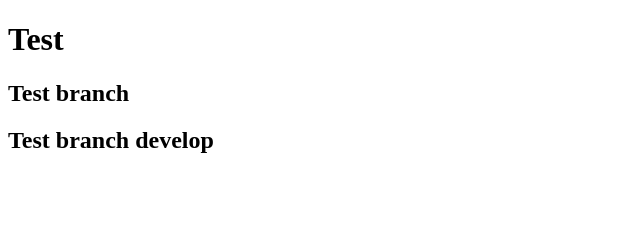
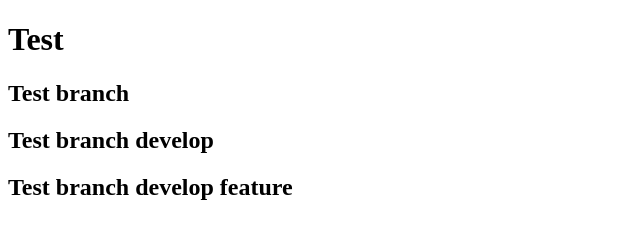
Before and after one commit to ThomasGenet/tests, a plain HTML site: page index.html in a window 1280 px wide. Shown: the whole page, without its empty margins (0-640 px from the left). Drawn offline with Linux system fonts and the light colour scheme.

Commit message:
test feature develop

```diff
--- a/index.html
+++ b/index.html
@@ -10,5 +10,6 @@
     <h1>Test</h1>
     <h2>Test branch</h2>
     <h2>Test branch develop</h2>
+    <h2>Test branch develop feature</h2>
 </body>
 </html>
```
